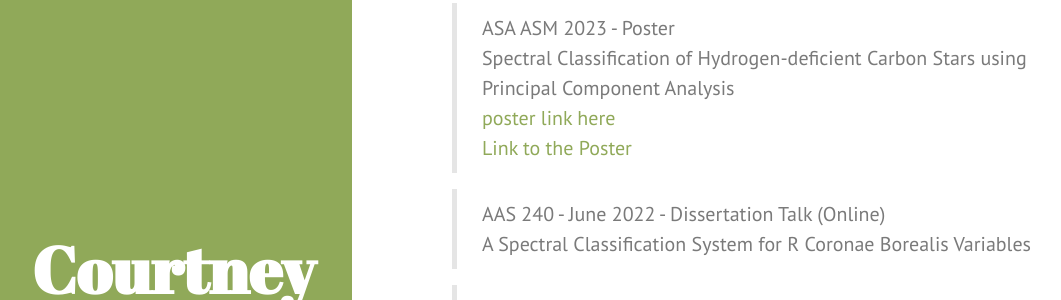
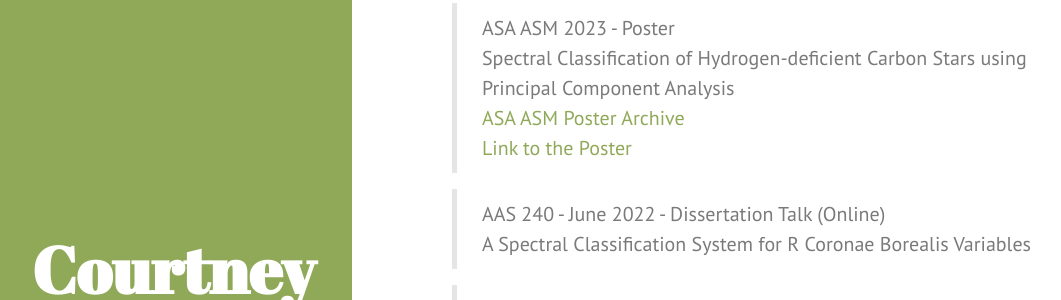
Before and after one commit to courtcraw/courtcraw.github.io, a Jekyll site: the page built from publications.md, in a window 1280 px wide and 900 px high, scrolled down 5721 px. Shown: the part 189-489 px from the top of the window, without its empty margins (8-1069 px from the left). Built offline with Jekyll 4.4.1, drawn with Linux system fonts in a browser that asks for light colours.

Commit message:
small link wording change

```diff
--- a/publications.md
+++ b/publications.md
@@ -116,7 +116,7 @@ This was an improved version of my undergraduate thesis at the University of Okl
 
 > ASA ASM 2023 - Poster \\
 > Spectral Classification of Hydrogen-deficient Carbon Stars using Principal Component Analysis \\
-> [poster link here](https://www.asa2023.org/posters-archived) \\
+> [ASA ASM Poster Archive](https://www.asa2023.org/posters-archived) \\
 [Link to the Poster](./pictures/ASA_Poster.png)
 
 > AAS 240 - June 2022 - Dissertation Talk (Online) \\
```
